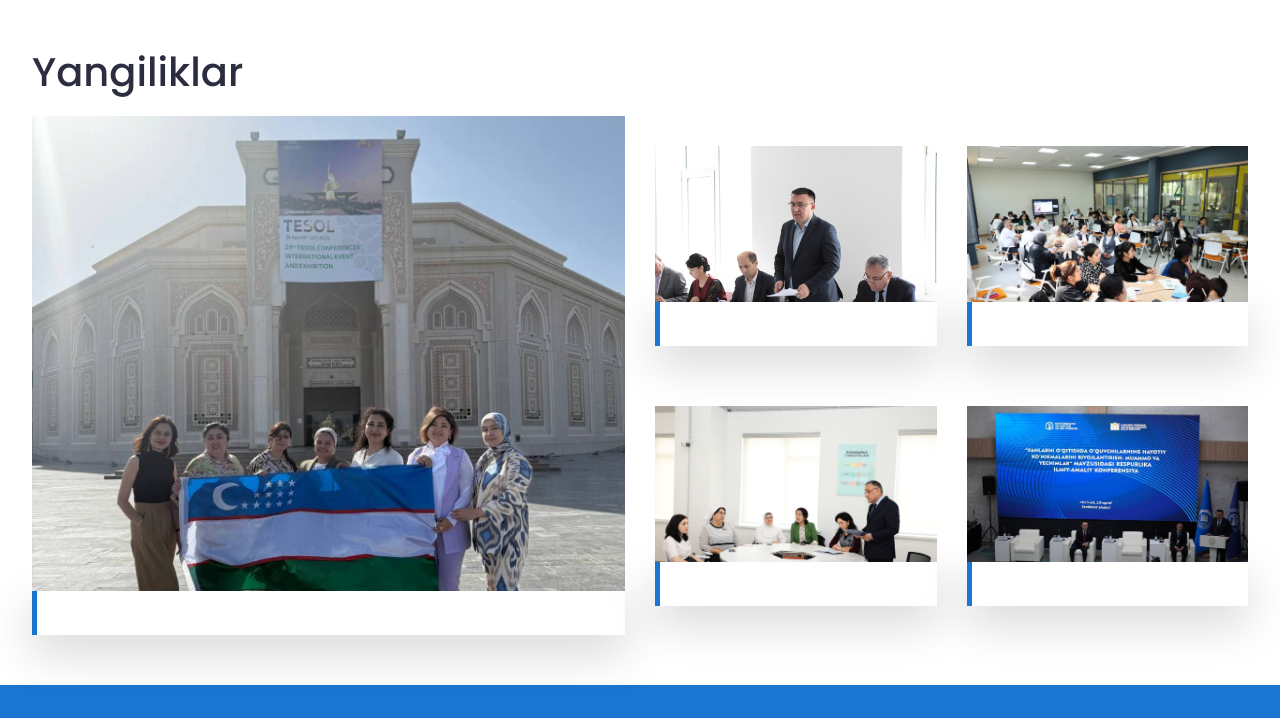
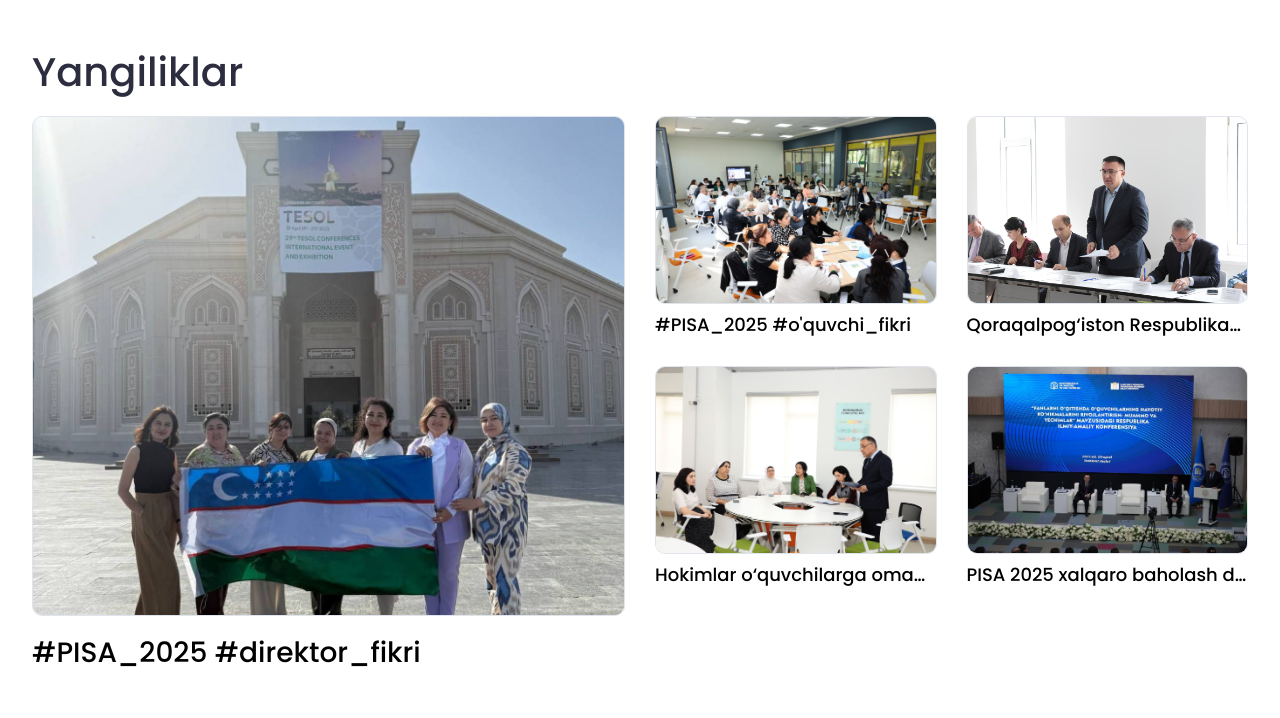
Before and after one commit to KhusniddinovUz/nampmm, a plain HTML site: page index.html in a window 1280 px wide. Shown: the part 802-1520 px from the top of the page. Drawn offline with Linux system fonts and the light colour scheme.

Commit message:
change news page design

```diff
--- a/index.html
+++ b/index.html
@@ -264,60 +264,68 @@
 <!--/ End Slider Area -->
 
 <!-- NEWS SECTION -->
-<section class="speakers section-padding" id="section_3">
+<section class="speakers section-padding">
     <h1>Yangiliklar</h1>
     <div class="row justify-content-center align-items-stretch">
         <div class="col-lg-6 col-12">
-            <div class="speakers-thumb">
-                <img src="img/news/news1.jpg" alt="news image" class="img-fluid speakers-image" id="big-news"/>
-                <div class="speakers-info">
-                    <h5 class="speakers-title mb-0">Dektorantlar Birlashgan Arab Amirligida</h5>
+            <a href="#">
+                <div class="speakers-thumb">
+                    <img src="img/news/news1.jpg" alt="news image" class="img-fluid speakers-image"/>
+                </div>
+                <div class="speakers-content">
+                    <h3>#PISA_2025 #direktor_fikri</h3>
+                </div>
+            </a>
+        </div>
+
+        <div class="col-lg-6 col-12">
+            <div id="small-news" class="row justify-content-between align-items-stretch">
+                <div class="col-lg-6 col-md-6 col-12">
+                    <a href="#">
+                        <div class="speakers-thumb speakers-thumb-small">
+                            <img src="img/news/news3.jpg" class="img-fluid speakers-image" alt=""/>
+                        </div>
+                        <div class="speakers-content">
+                            <h3>#PISA_2025 #o'quvchi_fikri</h3>
+                        </div>
+                    </a>
+                </div>
+
+                <div class="col-lg-6 col-md-6 col-12 d-flex">
+                    <a href="#">
+                        <div class="speakers-thumb speakers-thumb-small">
+                            <img src="img/news/news2.jpg" class="img-fluid speakers-image" alt=""/>
+                        </div>
+                        <div class="speakers-content">
+                            <h3>Qoraqalpog‘iston Respublikasida PISA 2025</h3>
+                        </div>
+                    </a>
+                </div>
+
+                <div class="col-lg-6 col-md-6 col-12">
+                    <a href="#">
+                        <div class="speakers-thumb speakers-thumb-small">
+                            <img src="img/news/news4.jpg" class="img-fluid speakers-image" alt=""/>
+                        </div>
+                        <div class="speakers-content">
+                            <h3>Hokimlar o‘quvchilarga omad tiladi</h3>
+                        </div>
+                    </a>
+                </div>
+
+                <div class="col-lg-6 col-md-6 col-12">
+                    <a href="#">
+                        <div class="speakers-thumb speakers-thumb-small">
+                            <img src="img/news/news5.jpg" class="img-fluid speakers-image" alt=""/>
+                        </div>
+                        <div class="speakers-content">
+                            <h3>PISA 2025 xalqaro baholash dasturi</h3>
+                        </div>
+                    </a>
                 </div>
             </div>
         </div>
 
-        <div class="col-lg-6 col-12 mx-auto">
-            <div id="small-news" class="row justify-content-between">
-                <div class="col-lg-6 col-md-6 col-12 d-flex align-items-center justify-content-center">
-                    <div class="speakers-thumb speakers-thumb-small">
-                        <img src="img/news/news2.jpg" class="img-fluid speakers-image" alt=""/>
-                        <div class="speakers-info">
-                            <h5 class="speakers-title mb-0">A.Avloniy nomidagi pedagogik mahorat milliy institutida 2024-yil
-                                2-chorakda qabul qilingan mustaqil izlanuvchilar ilmiy faoliyatining monitoringi o‘tkazildi.</h5>
-                        </div>
-                    </div>
-                </div>
-
-                <div class="col-lg-6 col-md-6 col-12 d-flex align-items-center justify-content-center">
-                    <div class="speakers-thumb speakers-thumb-small">
-                        <img src="img/news/news3.jpg" class="img-fluid speakers-image" alt=""/>
-                        <div class="speakers-info">
-                            <h5 class="speakers-title mb-0">O‘quvchilarda PISA kompetensiyalarini rivojlantirish bo‘yicha
-                                treninglar doirasida tabiiy-ilmiy savodxonlik yo‘nalishida 9-mashg‘ulot tashkil etildi.</h5>
-                        </div>
-                    </div>
-                </div>
-
-                <div class="col-lg-6 col-md-6 col-12 d-flex align-items-center justify-content-center">
-                    <div class="speakers-thumb speakers-thumb-small">
-                        <img src="img/news/news4.jpg" class="img-fluid speakers-image" alt=""/>
-                        <div class="speakers-info">
-                            <h5 class="speakers-title mb-0">Ilmiy-amaliy konferensiyada dolzarb masalalar muhokama qilindi</h5>
-                        </div>
-                    </div>
-                </div>
-
-                <div class="col-lg-6 col-md-6 col-12 d-flex align-items-center justify-content-center">
-                    <div class="speakers-thumb speakers-thumb-small">
-                        <img src="img/news/news5.jpg" class="img-fluid speakers-image" alt=""/>
-                        <div class="speakers-info">
-                            <h5 class="speakers-title mb-0">Fanlarni o‘qitishda o‘quvchilarning hayotiy ko‘nikmalarini
-                                rivojlantirish: muammo va yechimlar</h5>
-                        </div>
-                    </div>
-                </div>
-            </div>
-        </div>
     </div>
 </section>
 <!-- NEWS SECTION END -->
--- a/style.css
+++ b/style.css
@@ -724,11 +724,10 @@ body {
 }
 
 .slider .owl-carousel .owl-nav {
-    margin: 0;
     position: absolute;
     top: 50%;
     width: 100%;
-    margin-top: -25px;
+    margin: -25px 0 0;
 }
 
 .slider .owl-carousel .owl-nav div {
@@ -875,9 +874,11 @@ body {
 /*===========================
 	CIRCULAR LOOP CSS
 =============================*/
-/*
- NEWS AREA STYLES
-*/
+
+
+/*===========================
+	NEWS AREA CSS END
+=============================*/
 .speakers {
     width: 95%;
     margin: 50px auto;
@@ -888,115 +889,56 @@ body {
     margin-bottom: 20px;
 }
 
-.speakers #small-news {
-    height: 100%;
+.speakers-thumb {
+    max-height: 500px;
+    flex: 1 1 auto;
+    border-radius: 10px;
+    margin-bottom: 20px;
 }
 
-.speakers-thumb {
-    cursor: pointer;
-    position: relative;
-}
-
-.speakers-thumb-small {
-    /*margin-top: 24px;*/
-}
-
-.speakers-thumb:hover .speakers-info::before {
-    background: #1a76d1;
-    width: 100%;
-    padding: 15px;
-}
-
-.speakers-thumb:hover .speakers-title,
-.speakers-thumb:hover .speakers-text {
-    color: #fff;
-}
-
-.speakers-info {
-    max-height: 100px;
-    background: #fff;
-    box-shadow: 0 1rem 3rem rgba(0, 0, 0, 0.175);
-    position: absolute;
-    bottom: 0;
-    right: 0;
-    left: 0;
-    margin: 0;
-    padding: 10px 15px;
-}
-
-.speakers-info::before {
-    content: '';
-    position: absolute;
-    top: 0;
-    left: 0;
-    bottom: 0;
-    background: #1a76d1;
-    width: 5px;
-    height: 100%;
-    transition: all 1s;
+.speakers-content h3 {
+    color: #000 !important;
 }
 
 .speakers-image {
+    width: 100%;
+    height: 100%;
     object-fit: cover;
     object-position: center;
-    width: 100%;
+    border-radius: 10px;
+    border: 1px solid rgba(223, 228, 237, 1);
 }
 
-speakers #big-news {
-    height: 60vh;
+#small-news {
+    row-gap: 30px;
 }
 
-.speakers #small-news img {
-    height: 200px;
-    width: 300px;
+.speakers a {
+    display: flex;
+    width: 100%;
+    height: 100%;
+    flex-direction: column;
+    text-decoration: none;
 }
 
-.speakers-text-info {
-    padding: 100px;
+.speakers-content {
+    flex: 0 0 auto;
 }
 
-.speakers-title,
-.speakers-text {
-    overflow: hidden;
-    white-space: nowrap;
-    text-overflow: ellipsis;
-    position: relative;
+#small-news .speakers-thumb {
+    margin-bottom: 10px;
 }
 
-.speakers-text {
-    font-size: 12px;
-    text-transform: uppercase;
+#small-news .speakers-content h3 {
+    font-size: 18px;
+    white-space: nowrap;
+    overflow: hidden;
+    text-overflow: ellipsis;
 }
 
-.speakers-featured-text {
-    background: #0d6efd;
-    border-radius: 4px;
-    color: #fff;
-    position: absolute;
-    top: 0;
-    right: 0;
-    font-size: 12px;
-    text-transform: uppercase;
-    margin: 10px;
-    padding: 4px 12px;
-}
-
-.speakers-thumb .social-icon {
-    position: absolute;
-    right: 0;
-    bottom: 0;
-    margin: 15px;
-}
-
-.speakers-thumb .social-icon {
-    opacity: 0;
-    transition: opacity all 1s;
-}
-
-.speakers-thumb:hover .social-icon {
-    opacity: 1;
-    transition-delay: 1s;
-}
+/*===========================
+	NEWS AREA CSS END
+=============================*/
 
 /*===========================
 	GOOGLE MAPS Area CSS START
```
